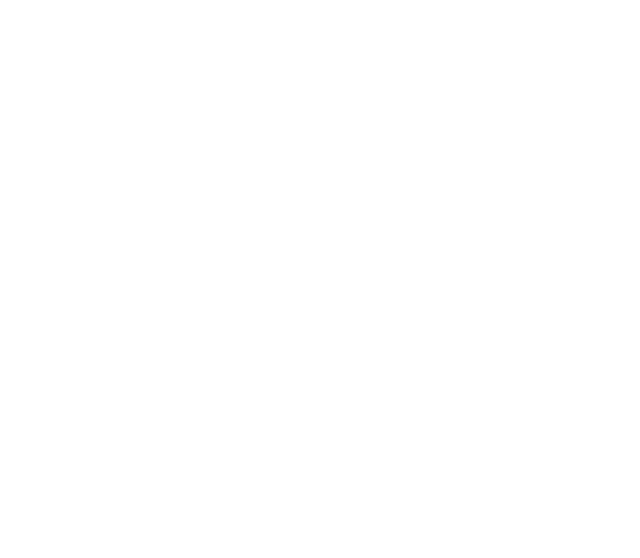
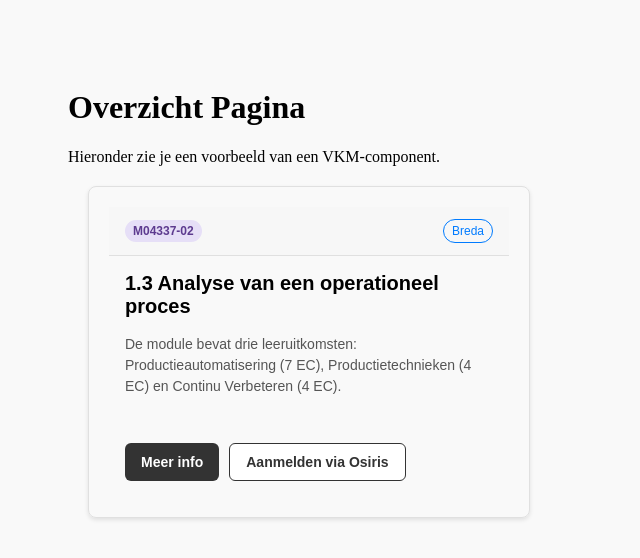
Before and after one commit to KyanTsoi/VueProject, a Nuxt app: page /VKMS in a window 1280 px wide. Shown: the top 558 px of the page, without its empty margins (0-640 px from the left). Built offline with nearby package versions, Linux system fonts and the light colour scheme.

Commit message:
challenge 3

```diff
--- /dev/null
+++ b/components/HeroCard.vue
@@ -0,0 +1,118 @@
+<script setup lang="ts">
+interface Vkm {
+  code: string;
+  location: string;
+  title: string;
+  description: string;
+}
+
+const emit = defineEmits(['moreInfo']);
+
+// Sla het resultaat van defineProps op in de 'props' constante
+const props = defineProps<{
+  data: Vkm
+}>();
+
+function onMeerInfoClick() {
+  console.log('Knop geklikt in HeroCard, event wordt verstuurd!');
+  // Gebruik de 'props' constante om bij de data te komen
+  emit('moreInfo', props.data.code);
+}
+</script>
+
+<template>
+  <div class="card">
+    <div class="card-header">
+      <span class="tag">{{ data.code }}</span>
+      <span class="location-tag">{{ data.location }}</span>
+    </div>
+    <div class="card-body">
+      <h2>{{ data.title }}</h2>
+      <p>{{ data.description }}</p>
+    </div>
+    <div class="card-footer">
+      <button class="btn-info" @click="onMeerInfoClick">Meer info</button>
+      <button class="btn-aanmelden">Aanmelden via Osiris</button>
+    </div>
+  </div>
+</template>
+
+<style scoped>
+/* ... je CSS van de vorige challenge ... */
+.card {
+  font-family: sans-serif;
+  border: 1px solid #e0e0e0;
+  border-radius: 8px;
+  max-width: 400px;
+  margin: 20px;
+  box-shadow: 0 2px 4px rgba(0,0,0,0.1);
+  overflow: hidden;
+}
+
+.card-header {
+  display: flex;
+  justify-content: space-between;
+  align-items: center;
+  padding: 12px 16px;
+  background-color: #f7f7f7;
+  border-bottom: 1px solid #e0e0e0;
+}
+
+.tag, .location-tag {
+  font-size: 12px;
+  padding: 4px 8px;
+  border-radius: 12px;
+}
+
+.tag {
+  background-color: #e6dff7;
+  color: #5d3b8f;
+  font-weight: bold;
+}
+
+.location-tag {
+  border: 1px solid #007bff;
+  color: #007bff;
+}
+
+.card-body {
+  padding: 16px;
+}
+
+.card-body h2 {
+  margin-top: 0;
+  font-size: 20px;
+}
+
+.card-body p {
+  font-size: 14px;
+  color: #555;
+  line-height: 1.5;
+}
+
+.card-footer {
+  padding: 16px;
+  display: flex;
+  gap: 10px;
+}
+
+button {
+  border: none;
+  padding: 10px 16px;
+  border-radius: 6px;
+  cursor: pointer;
+  font-size: 14px;
+  font-weight: bold;
+}
+
+.btn-info {
+  background-color: #333;
+  color: white;
+}
+
+.btn-aanmelden {
+  background-color: white;
+  color: #333;
+  border: 1px solid #333;
+}
+</style>
--- a/pages/VKMS.vue
+++ b/pages/VKMS.vue
@@ -1,5 +1,42 @@
+<script setup lang="ts">
+import { ref } from 'vue';
+
+interface Vkm {
+  code: string;
+  location: string;
+  title: string;
+  description: string;
+}
+
+const vkmData = ref<Vkm>({
+  code: 'M04337-02',
+  location: 'Breda',
+  title: '1.3 Analyse van een operationeel proces',
+  description: 'De module bevat drie leeruitkomsten: Productieautomatisering (7 EC), Productietechnieken (4 EC) en Continu Verbeteren (4 EC).'
+});
+
+// Stap 1: Maak de functie die de alert toont
+function handleMoreInfo(vkmCode: string) {
+  alert(`Je hebt geklikt op de "meer info" knop voor VKM met code: ${vkmCode}`);
+}
+</script>
+
 <template>
   <div>
-    <h1>overzicht pagina</h1>
+    <h1>Overzicht Pagina</h1>
+    <p>Hieronder zie je een voorbeeld van een VKM-component.</p>
+
+    <HeroCard :data="vkmData" @moreInfo="handleMoreInfo" />
+
   </div>
 </template>
+
+<style>
+body {
+  background-color: #f9f9f9;
+}
+
+div {
+  padding: 20px;
+}
+</style>
```
Also changed, not shown: app.vue (renamed from app/app.vue).
